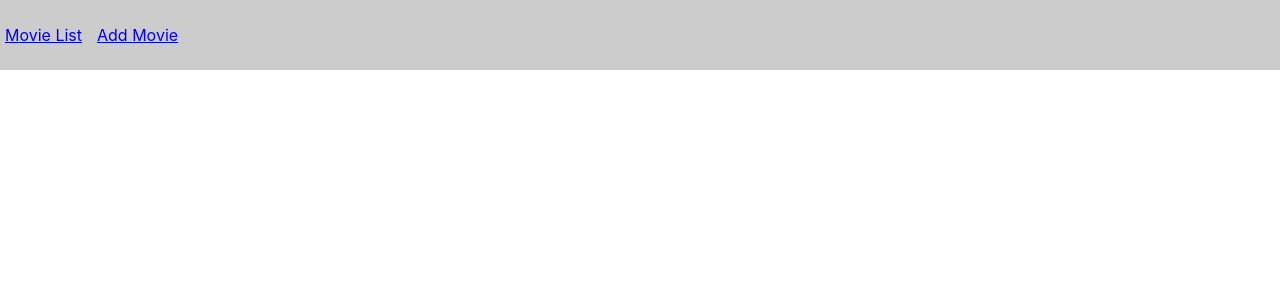
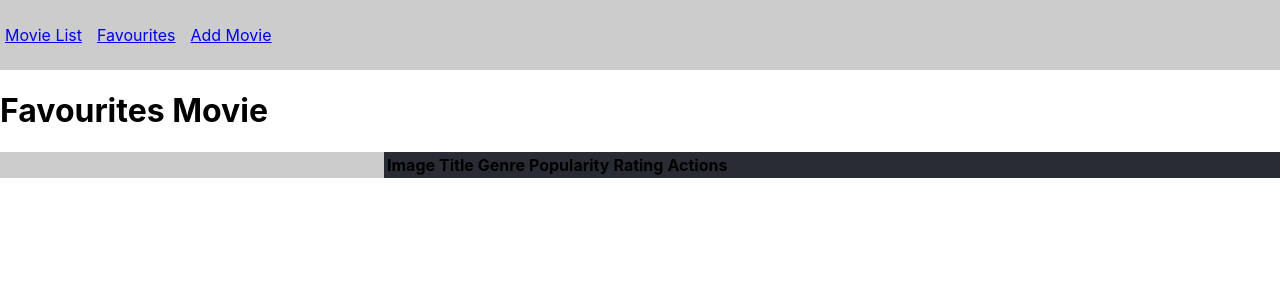
Before and after one commit to sneha619/IMDB_site, a React (Create React App) app: page /favourites in a window 1280 px wide. Shown: the top 300 px of the page. Built offline with nearby package versions, Linux system fonts and the light colour scheme.

Commit message:
Initial commit

```diff
--- a/src/App.css
+++ b/src/App.css
@@ -104,3 +104,17 @@
 .add-movie-form div{
   margin-bottom: 10px;
 }
+
+.favourite-wrapper{
+  display: flex;
+}
+
+.favourite-wrapper .left-section{
+  flex-basis: 30%;
+  background-color:  #ccc;
+}
+
+.favourite-wrapper .right-section{
+  background-color: #282c34;
+  flex-grow: 1;
+}
--- a/src/Components/MovieApp.js
+++ b/src/Components/MovieApp.js
@@ -10,6 +10,7 @@ import {
     RouterProvider,
     Routes,
   } from "react-router-dom";
+import MovieFavourites from "./MovieFavourites";
 
   // const router = createBrowserRouter([
   //   {
@@ -48,6 +49,7 @@ const MovieApp = () => {
           <Routes>
             <Route path="/" element={<MovieList />} />
             <Route path="/movie-detail/:movieId" element={<MovieDetail />} />
+            <Route path="/favourites" element={<MovieFavourites />} />
             <Route path="/add-movie" element={<AddMovie />} />
           </Routes>
         </BrowserRouter>
--- /dev/null
+++ b/src/Components/MovieFavourites.js
@@ -0,0 +1,33 @@
+import { useEffect } from "react"
+
+const MovieFavourites = () => {
+
+    useEffect (() => {
+        const favouritesData = localStorage.getItem("favourites");
+    },[]);
+
+    return(
+        <div>
+            <h1>Favourites Movie</h1>
+            <div className='favourite-wrapper'>
+                <div className="left-section"></div>
+                <div className="right-section">
+                    <table>
+                        <thead>
+                            <tr>
+                                <th>Image</th>
+                                <th>Title</th>
+                                <th>Genre</th>
+                                <th>Popularity</th>
+                                <th>Rating</th>
+                                <th>Actions</th>
+                            </tr>
+                        </thead>
+                    </table>
+                </div>
+            </div>
+        </div>
+    )
+}
+
+export default MovieFavourites;
--- a/src/Header.js
+++ b/src/Header.js
@@ -4,7 +4,7 @@ const Header = () => {
     return(
         <div className="header">
            <Link to= "/"><span>Movie List</span></Link>
-           {/* <Link to= "/movie-detail"><span>Movie Detail</span></Link> */}
+           <Link to= "favourites"><span>Favourites</span></Link>
            <Link to= "/add-movie"><span>Add Movie</span></Link>
         </div>
     );
```
